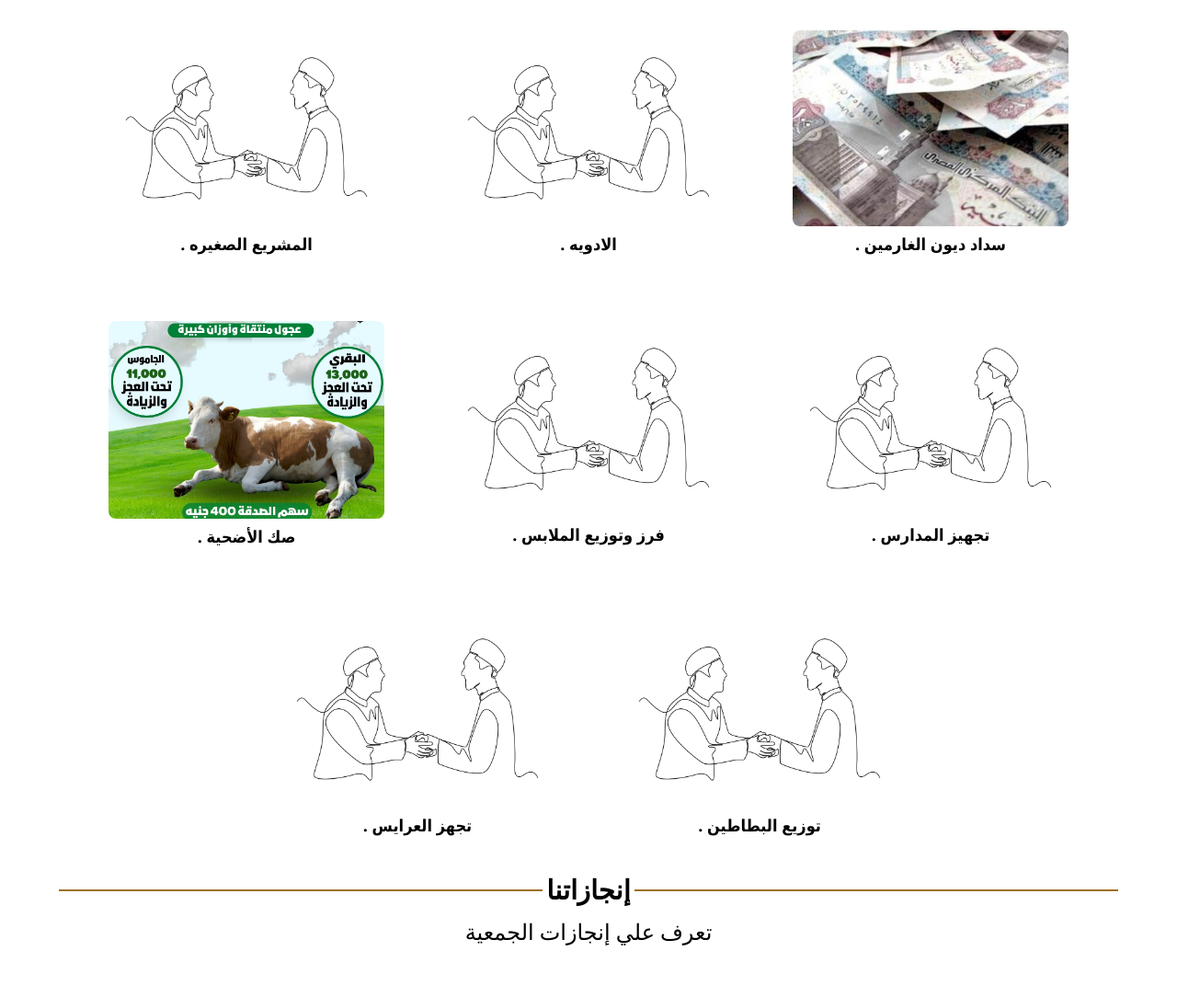
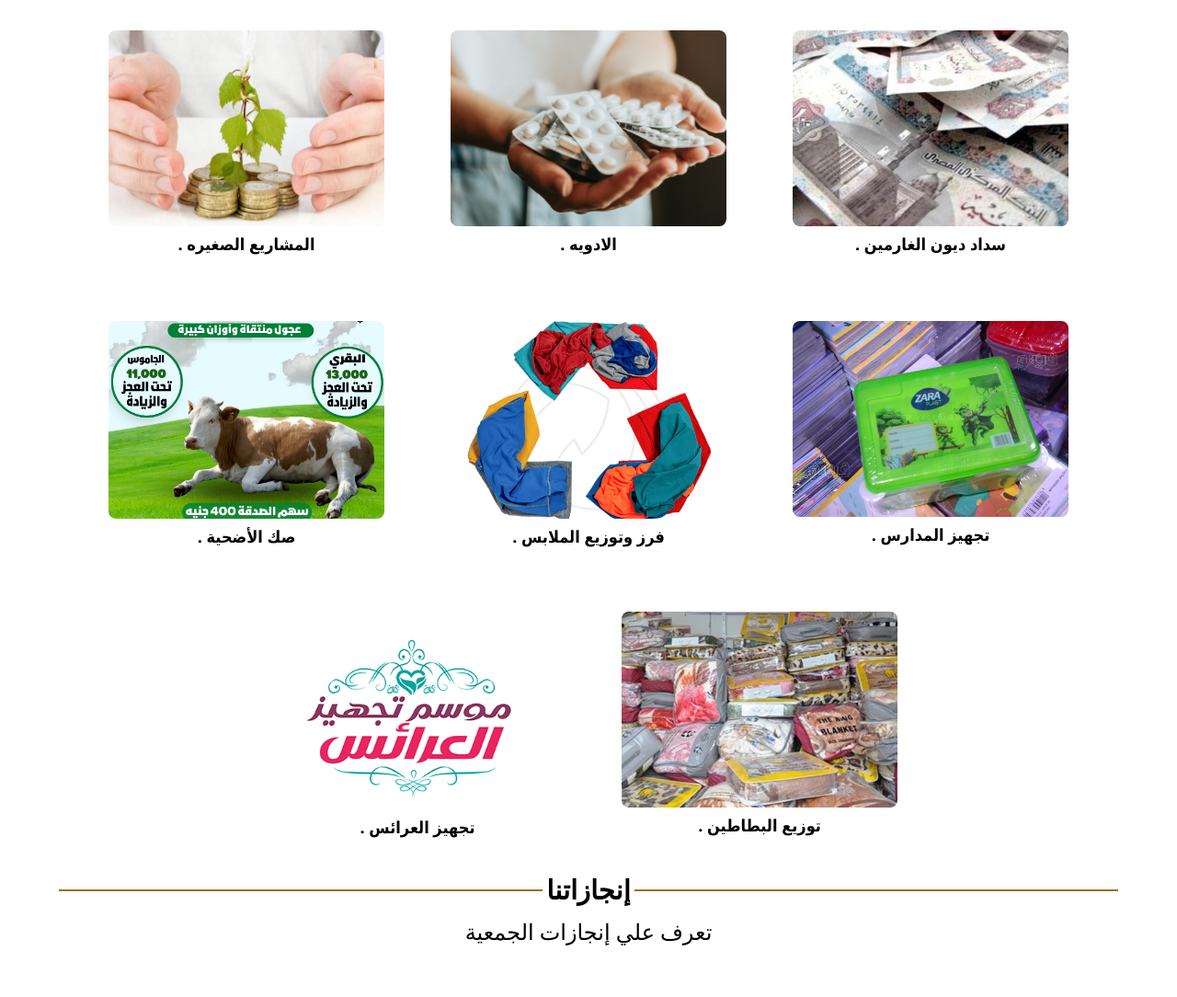
Before and after one commit to oebrahem123/alamaal, a plain HTML site: page index.html in a window 1280 px wide. Shown: the part 1983-3067 px from the top of the page at 92% size. Drawn offline with nearby package versions, Linux system fonts and the light colour scheme; a web font is replaced by a local one.

Commit message:
Update card images and headings in index.html

```diff
--- a/index.html
+++ b/index.html
@@ -144,22 +144,22 @@ data-aos-duration="1500">
       </div>
 <!-- copy -->
   <div class="card-item">
-        <img src="uploads/logocb.png" alt="Card Image">
+        <img src="uploads/Adu.png" alt="Card Image">
           <h3> الادويه .</h3>
       </div>
 
  <div class="card-item">
-        <img src="uploads/logocb.png" alt="Card Image">
-          <h3> المشريع الصغيره .</h3>
+        <img src="uploads/thumb.png" alt="Card Image">
+          <h3> المشاريع الصغيره .</h3>
       </div>
 
       <div class="card-item">
-        <img src="uploads/logocb.png" alt="Card Image">
+        <img src="uploads/906.png" alt="Card Image">
           <h3> تجهيز المدارس .</h3>
       </div>
 
   <div class="card-item">
-        <img src="uploads/logocb.png" alt="Card Image">
+        <img src="uploads/bbb.png" alt="Card Image">
           <h3> فرز وتوزيع الملابس .</h3>
       </div>
 
@@ -169,13 +169,13 @@ data-aos-duration="1500">
       </div>
 
       <div class="card-item">
-        <img src="uploads/logocb.png" alt="Card Image">
+        <img src="uploads/main.png" alt="Card Image">
           <h3> توزيع البطاطين .</h3>
       </div>
 
       <div class="card-item">
-        <img src="uploads/logocb.png" alt="Card Image">
-          <h3> تجهز العرايس .</h3>
+        <img src="uploads/0NTM.png" alt="Card Image">
+          <h3>تجهيز العرائس .</h3>
       </div>
 
   </div>
```
